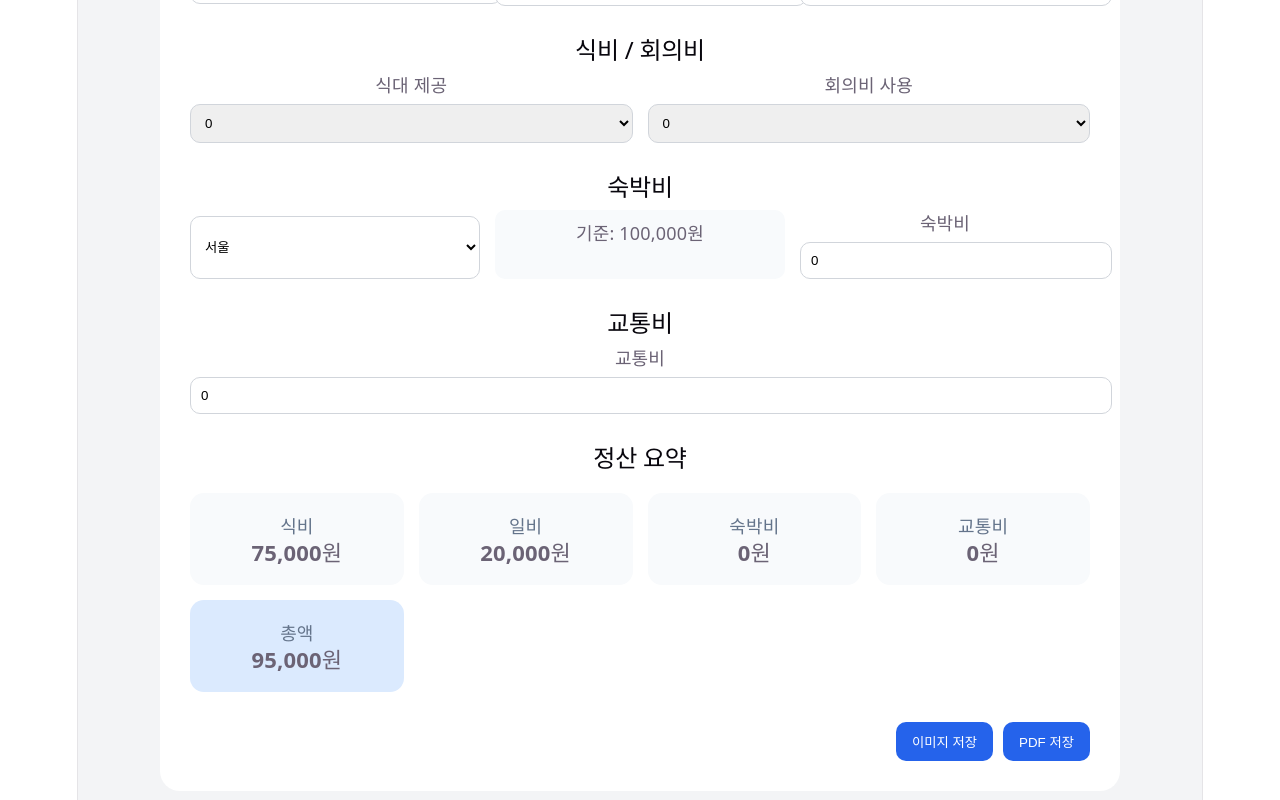
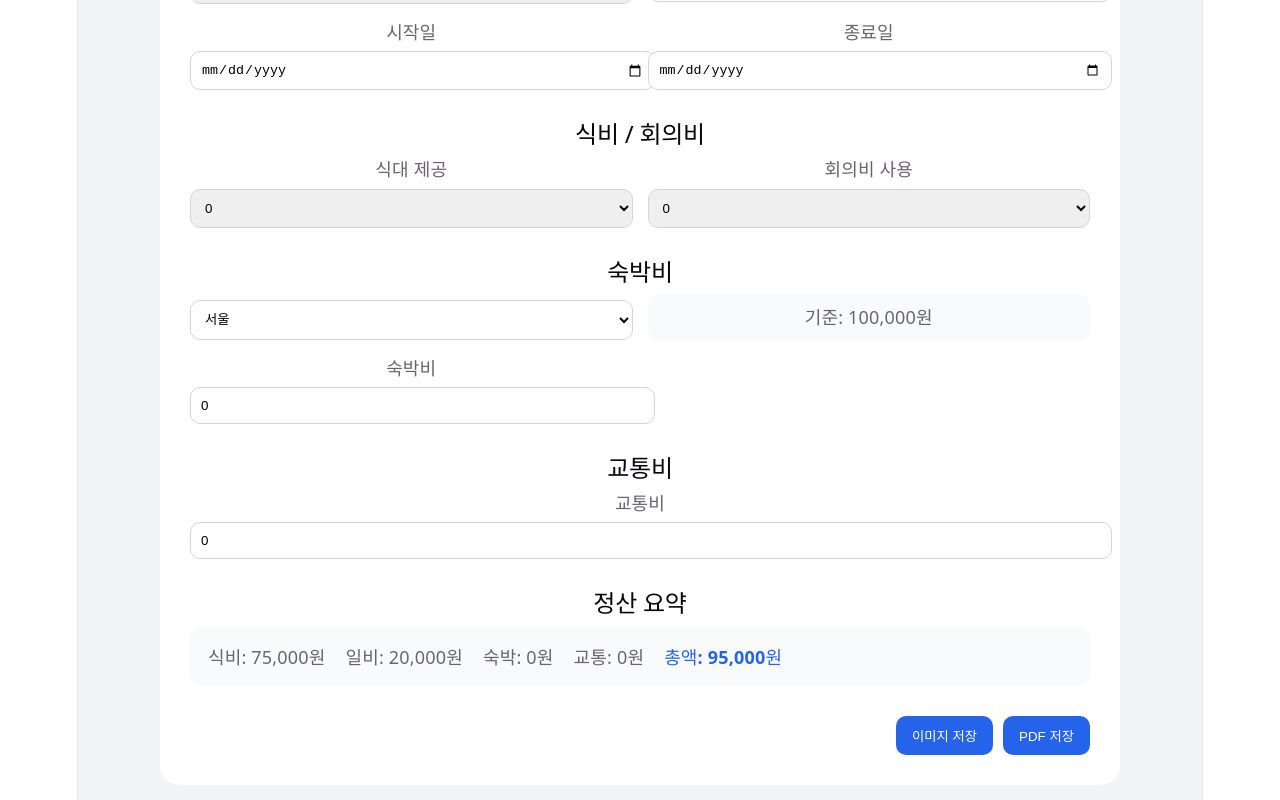
Before and after one commit to kongjuwooyh/business-trip, a React (Vite) app: page / in a window 1280 px wide. Shown: the part 394-1194 px from the top of the page. Built offline with nearby package versions, Linux system fonts and the light colour scheme.

Commit message:
UI 수정

```diff
--- a/src/App.jsx
+++ b/src/App.jsx
@@ -83,6 +83,7 @@ export default function App() {
     <div style={pageStyle}>
       <div ref={pageRef} style={containerStyle}>
 
+        {/* 제목 */}
         <h1 style={{ fontSize: 28 }}>출장비 신청서</h1>
         <p style={{ color: "#64748b" }}>자동 계산 시스템</p>
 
@@ -90,7 +91,7 @@ export default function App() {
         <section style={sectionStyle}>
           <h2>기본 정보</h2>
 
-          <div style={grid3}>
+          <div style={grid2fixed}>
             <Input label="이름" value={form.name}
               onChange={(v) => setForm({ ...form, name: v })} />
 
@@ -128,7 +129,7 @@ export default function App() {
         <section style={sectionStyle}>
           <h2>식비 / 회의비</h2>
 
-          <div style={grid2}>
+          <div style={grid2fixed}>
             <SelectBox label="식대 제공" value={mealProvided} setValue={setMealProvided} />
             <SelectBox label="회의비 사용" value={meetingMeals} setValue={setMeetingMeals} />
           </div>
@@ -138,7 +139,7 @@ export default function App() {
         <section style={sectionStyle}>
           <h2>숙박비</h2>
 
-          <div style={grid3}>
+          <div style={grid2fixed}>
             <select
               style={{
                 ...inputStyle,
@@ -183,16 +184,18 @@ export default function App() {
             onChange={setTransport} />
         </section>
 
-        {/* 요약 */}
+        {/* 정산 요약 (한 줄) */}
         <section style={{ marginTop: 30 }}>
           <h2>정산 요약</h2>
 
-          <div style={summaryGrid}>
-            <SummaryCard title="식비" value={mealAmount} />
-            <SummaryCard title="일비" value={dailyAllowance} />
-            <SummaryCard title="숙박비" value={lodging.amount} />
-            <SummaryCard title="교통비" value={transport} />
-            <SummaryCard title="총액" value={total} blue />
+          <div style={summaryLineStyle}>
+            <span>식비: {mealAmount.toLocaleString()}원</span>
+            <span>일비: {dailyAllowance.toLocaleString()}원</span>
+            <span>숙박: {Number(lodging.amount).toLocaleString()}원</span>
+            <span>교통: {Number(transport).toLocaleString()}원</span>
+            <span style={{ fontWeight: "bold", color: "#2563eb" }}>
+              총액: {total.toLocaleString()}원
+            </span>
           </div>
         </section>
 
@@ -207,7 +210,7 @@ export default function App() {
   );
 }
 
-/* ===== 컴포넌트 ===== */
+/* ================= 컴포넌트 ================= */
 
 function Input({ label, value, onChange, type = "text" }) {
   return (
@@ -241,22 +244,7 @@ function SelectBox({ label, value, setValue }) {
   );
 }
 
-function SummaryCard({ title, value, blue }) {
-  return (
-    <div style={{
-      background: blue ? "#dbeafe" : "#f8fafc",
-      padding: 20,
-      borderRadius: 14
-    }}>
-      <div style={{ color: "#64748b" }}>{title}</div>
-      <div style={{ fontSize: 22, fontWeight: "bold" }}>
-        {Number(value).toLocaleString()}원
-      </div>
-    </div>
-  );
-}
-
-/* ===== 스타일 ===== */
+/* ================= 스타일 ================= */
 
 const pageStyle = {
   background: "#f3f4f6",
@@ -276,23 +264,21 @@ const sectionStyle = {
   marginTop: 30,
 };
 
-const grid3 = {
-  display: "grid",
-  gridTemplateColumns: "repeat(3, 1fr)",
-  gap: 15,
-};
-
-const grid2 = {
+const grid2fixed = {
   display: "grid",
   gridTemplateColumns: "repeat(2, 1fr)",
   gap: 15,
 };
 
-const summaryGrid = {
-  display: "grid",
-  gridTemplateColumns: "repeat(4, 1fr)",
-  gap: 15,
-  marginTop: 20,
+const summaryLineStyle = {
+  display: "flex",
+  flexWrap: "wrap",
+  gap: "12px 20px",
+  padding: "16px 18px",
+  background: "#f8fafc",
+  borderRadius: 12,
+  marginTop: 10,
+  alignItems: "center",
 };
 
 const inputStyle = {
```
